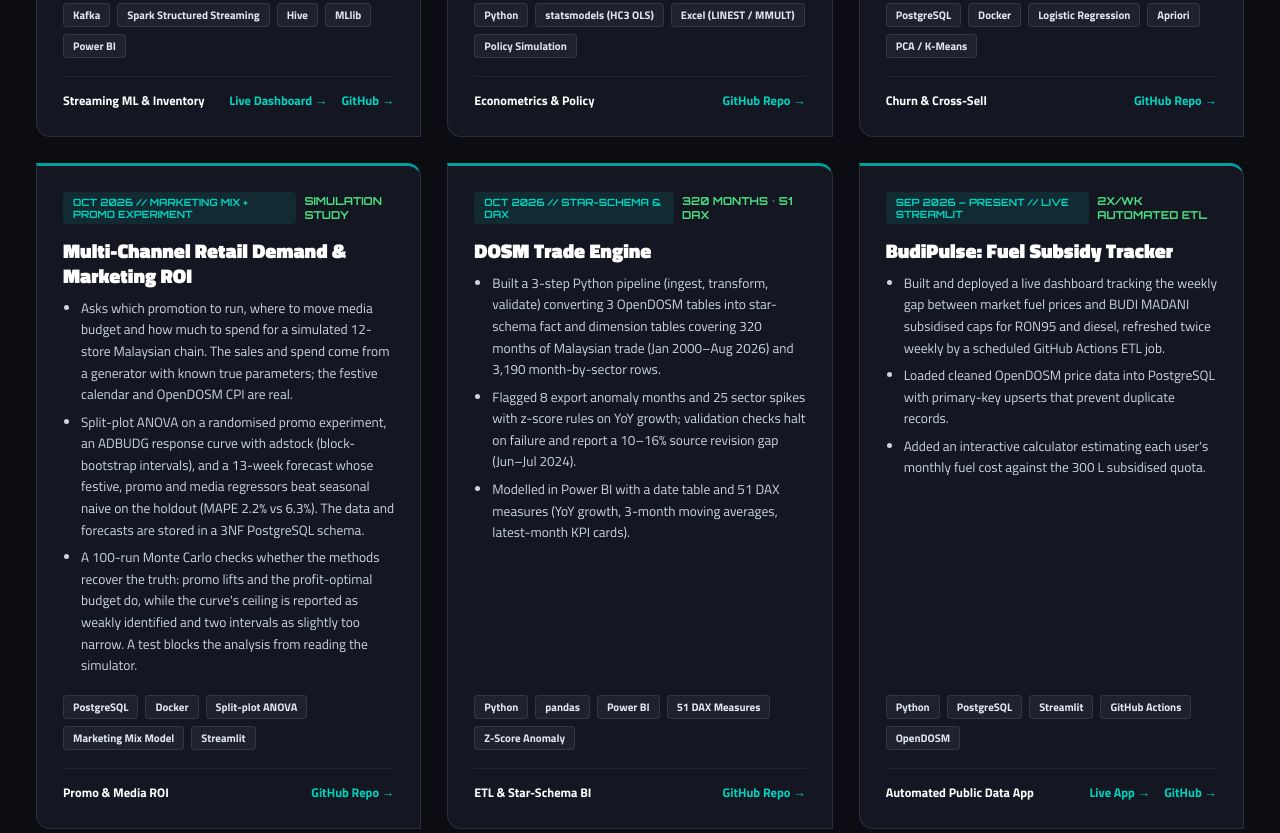
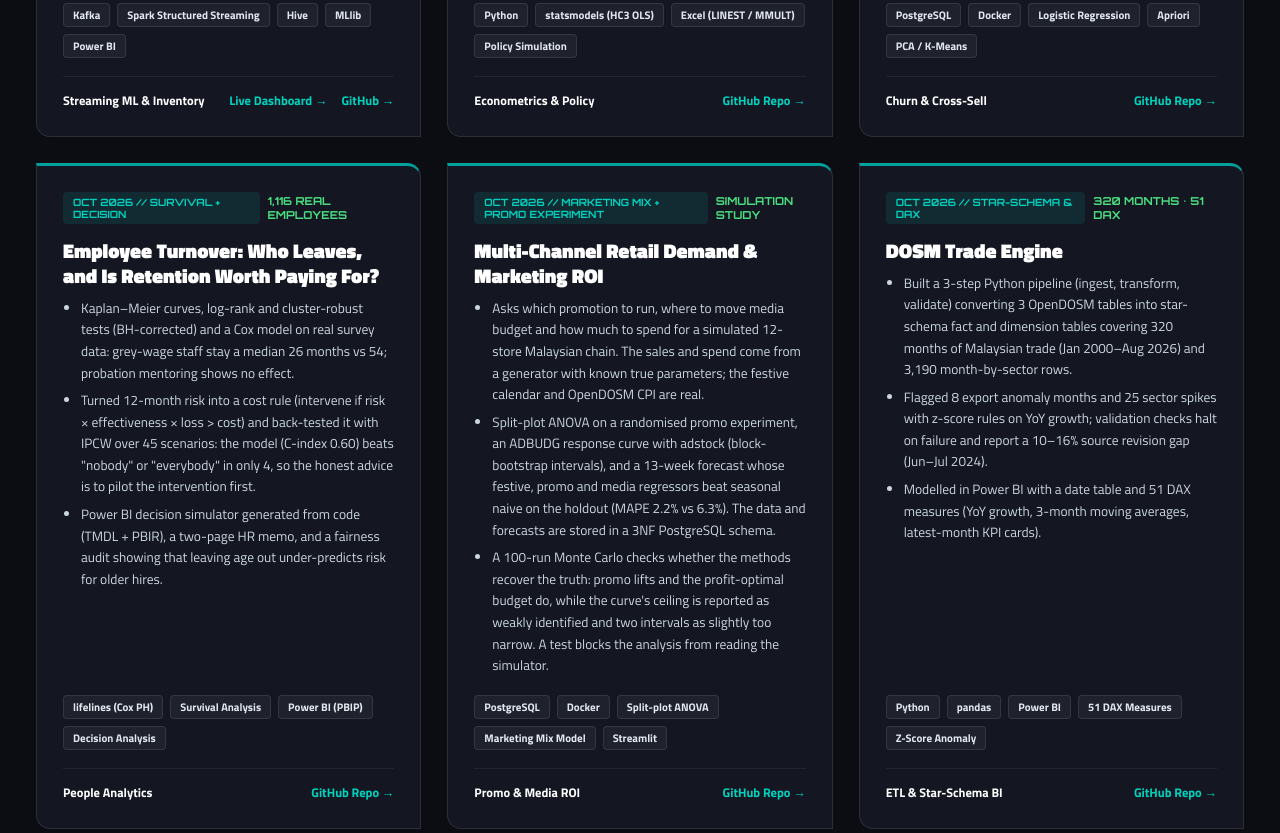
Before and after one commit to Downey112/Downey112.github.io, a plain HTML site: page index.html in a window 1280 px wide. Shown: the part 1670-2503 px from the top of the page. Drawn offline with Linux system fonts and the light colour scheme.

Commit message:
Add hr-attrition-decision project
Co-Authored-By: Claude Opus 5.5 <noreply@anthropic.com>

```diff
--- a/index.html
+++ b/index.html
@@ -1440,6 +1440,38 @@
             <span>Churn & Cross-Sell</span>
             <div class="project-links">
               <a href="https://github.com/Downey112/ecom-churn-basket" target="_blank" rel="noopener" class="project-link">GitHub Repo →</a>
+            </div>
+          </div>
+        </div>
+      </article>
+
+      <!-- 2b. Employee Turnover: Survival Analysis & Retention Decisions -->
+      <article class="project-card" data-category="econometrics">
+        <div>
+          <div class="project-top">
+            <span class="sector-tag">OCT 2026 // SURVIVAL + DECISION</span>
+            <span class="lap-delta">1,116 REAL EMPLOYEES</span>
+          </div>
+          <h3 class="project-title">Employee Turnover: Who Leaves, and Is Retention Worth Paying For?</h3>
+          <div class="project-desc">
+            <ul>
+              <li>Kaplan–Meier curves, log-rank and cluster-robust tests (BH-corrected) and a Cox model on real survey data: grey-wage staff stay a median 26 months vs 54; probation mentoring shows no effect.</li>
+              <li>Turned 12-month risk into a cost rule (intervene if risk × effectiveness × loss &gt; cost) and back-tested it with IPCW over 45 scenarios: the model (C-index 0.60) beats "nobody" or "everybody" in only 4, so the honest advice is to pilot the intervention first.</li>
+              <li>Power BI decision simulator generated from code (TMDL + PBIR), a two-page HR memo, and a fairness audit showing that leaving age out under-predicts risk for older hires.</li>
+            </ul>
+          </div>
+        </div>
+        <div>
+          <div class="tech-stack">
+            <span class="tech-pill">lifelines (Cox PH)</span>
+            <span class="tech-pill">Survival Analysis</span>
+            <span class="tech-pill">Power BI (PBIP)</span>
+            <span class="tech-pill">Decision Analysis</span>
+          </div>
+          <div class="project-footer">
+            <span>People Analytics</span>
+            <div class="project-links">
+              <a href="https://github.com/Downey112/hr-attrition-decision" target="_blank" rel="noopener" class="project-link">GitHub Repo →</a>
             </div>
           </div>
         </div>
```
